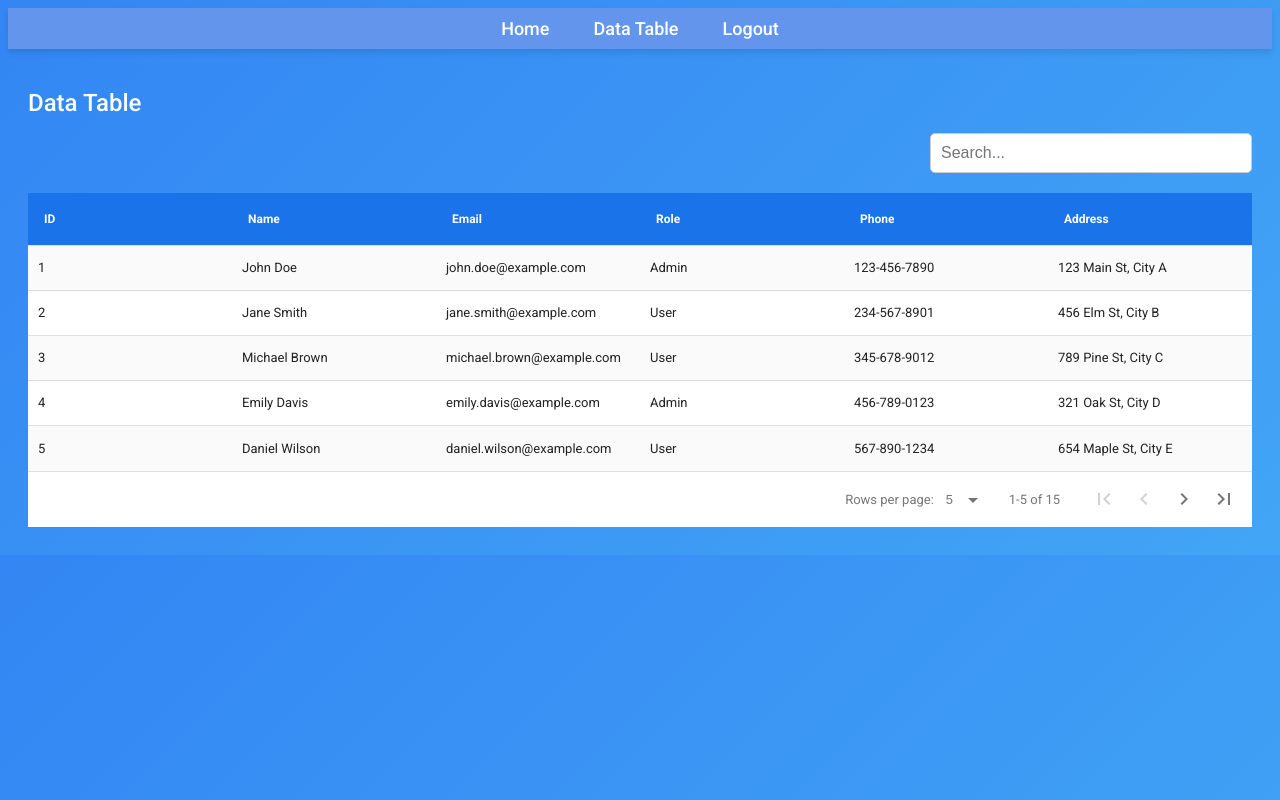
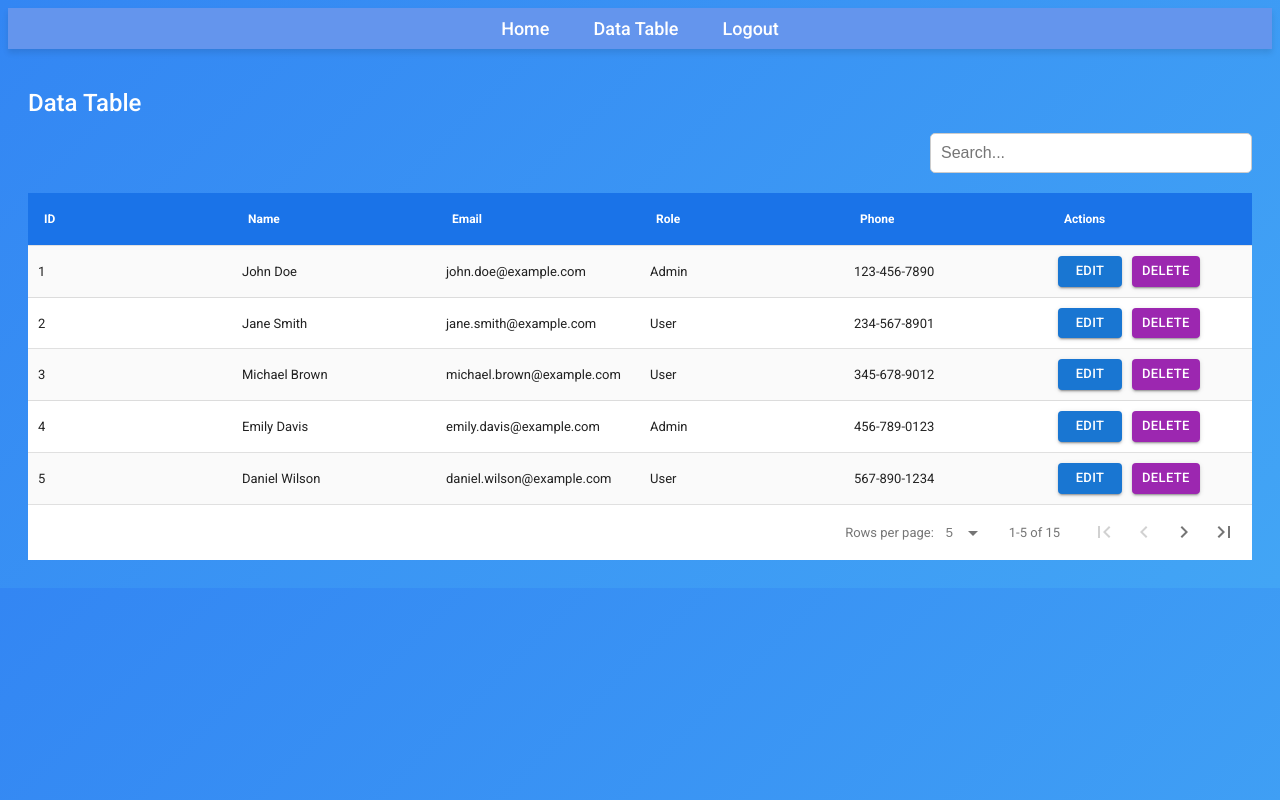
Before and after one commit to miranijay/react_data_table, a React (Vite) app: page /data-table in a window 1280 px wide. Built offline with nearby package versions, Linux system fonts and the light colour scheme; sample sign-in values are in the browser's storage.

Commit message:
Bulk Actions Button

```diff
--- a/src/components/data_table.jsx
+++ b/src/components/data_table.jsx
@@ -2,6 +2,12 @@ import React, { useState } from "react";
 import DataTable from "react-data-table-component";
 import { mockData } from "../Data/mockdata.jsx";
 import Tooltip from '@mui/material/Tooltip';
+import Button from "@mui/material/Button";
+import Dialog  from "@mui/material/Dialog";
+import DialogActions from '@mui/material/DialogActions';
+import DialogContent from '@mui/material/DialogContent';
+import DialogTitle from '@mui/material/DialogTitle';
+import TextField from '@mui/material/TextField';
 
 const styles = {
     searchContainer: {
@@ -20,8 +26,39 @@ const styles = {
 
 export default function DataTableComponent() {
 
+    const [data, setdata] = useState(mockData)
     const [searchQuery, setSearchQuery] = useState('')
     const [filterdata, setfilterdata] = useState(mockData)
+
+    const [editrow, seteditrow] = useState(null)
+    const [open, setOpen] = useState(false)
+
+    // handle Edit
+    const handleEdit = (row) => {
+      seteditrow({...row}) // set row to edit
+      setOpen(true) // open dialog box
+    }
+
+    // handle Delete
+    const handleDelete = (rowId) => {
+      const updatedata = data.filter((row) => row.id !== rowId)
+      setdata(updatedata)   // update the state with filtered data
+      setfilterdata(updatedata)  // sync with filtered data
+    }
+
+    // Handle Edit Save
+    const handleEditSave = () => {
+      const updatedata = data.map((row) =>
+        row.id === editrow.id ? editrow : row   // update only edited row
+      )
+      setdata(updatedata)
+      setfilterdata(updatedata)
+      setOpen(false)
+    }
+
+    const handleEditChange = (field, value) => {
+        seteditrow((prev) => ({...prev, [field]: value}))
+    }
 
     // Handle Search Query Change
     const handlesearch = (event) => {
@@ -29,11 +66,11 @@ export default function DataTableComponent() {
         setSearchQuery(query)
 
         // Filter data based on Query
-        const filtered = mockData.filter(
+        const filtered = data.filter(
             (row) => row.name.toLowerCase().includes(query)
-                      || row.email.toLowerCase().includes(query)
-                      || row.phone.includes(query)
-                      || row.address.toLowerCase().includes(query)
+                    || row.email.toLowerCase().includes(query)
+                    || row.phone.includes(query)
+                    || row.address.toLowerCase().includes(query)
         )
         setfilterdata(filtered)
     }
@@ -89,15 +126,28 @@ export default function DataTableComponent() {
           ),
         },
         {
-          name: 'Address',
-          selector: (row) => row.address,
-          sortable: false,
-          cell: (row) => (
-            <Tooltip title={`Address: ${row.address}`} arrow>
-              <span>{row.address}</span>
-            </Tooltip>
-          ),
-        },
+          name: 'Actions',
+          cell : (row) => (
+            <div style={{display: "flex", gap:"10px"}}>
+              <Button
+                variant="contained"
+                size="small"
+                color="primary"
+                onClick={() => handleEdit(row)}
+              >
+                Edit
+              </Button>
+              <Button
+                variant="contained"
+                size="small"
+                color="secondary"
+                onClick={() => handleDelete(row.id)}
+              >
+                Delete
+              </Button>
+            </div>
+          )
+        }
     ]
 
     const customStyles = {
@@ -135,7 +185,7 @@ export default function DataTableComponent() {
                 </div>
                 <DataTable
                     columns={columns}
-                    data={filterdata}
+                    data={filterdata || []}
                     pagination
                     paginationPerPage={5}
                     paginationRowsPerPageOptions={[5,10,15]}
@@ -143,6 +193,40 @@ export default function DataTableComponent() {
                     striped
                     highlightOnHover
                 />
+                <Dialog open={open} onClose={() => setOpen(false)}>
+                  <DialogTitle>Edit Row</DialogTitle>
+                  <DialogContent>
+                    <TextField
+                      label="Name"
+                      value={editrow?.name || ''}
+                      onChange={(e) => handleEditChange('name', e.target.value)}
+                      fullWidth
+                      margin="dense"
+                    />
+                    <TextField
+                      label="Email"
+                      value={editrow?.email || ''}
+                      onChange={(e) => handleEditChange('email', e.target.value)}
+                      fullWidth
+                      margin="dense"
+                    />
+                    <TextField
+                      label="Role"
+                      value={editrow?.role || ''}
+                      onChange={(e) => handleEditChange('role', e.target.value)}
+                      fullWidth
+                      margin="dense"
+                    />
+                  </DialogContent>
+                  <DialogActions>
+                    <Button onClick={() => setOpen(false)} color="secondary">
+                      Cancel
+                    </Button>
+                    <Button onClick={handleEditSave} color="primary">
+                      Save
+                    </Button>
+                  </DialogActions>
+                </Dialog>
             </div>
         </>
     )
```
